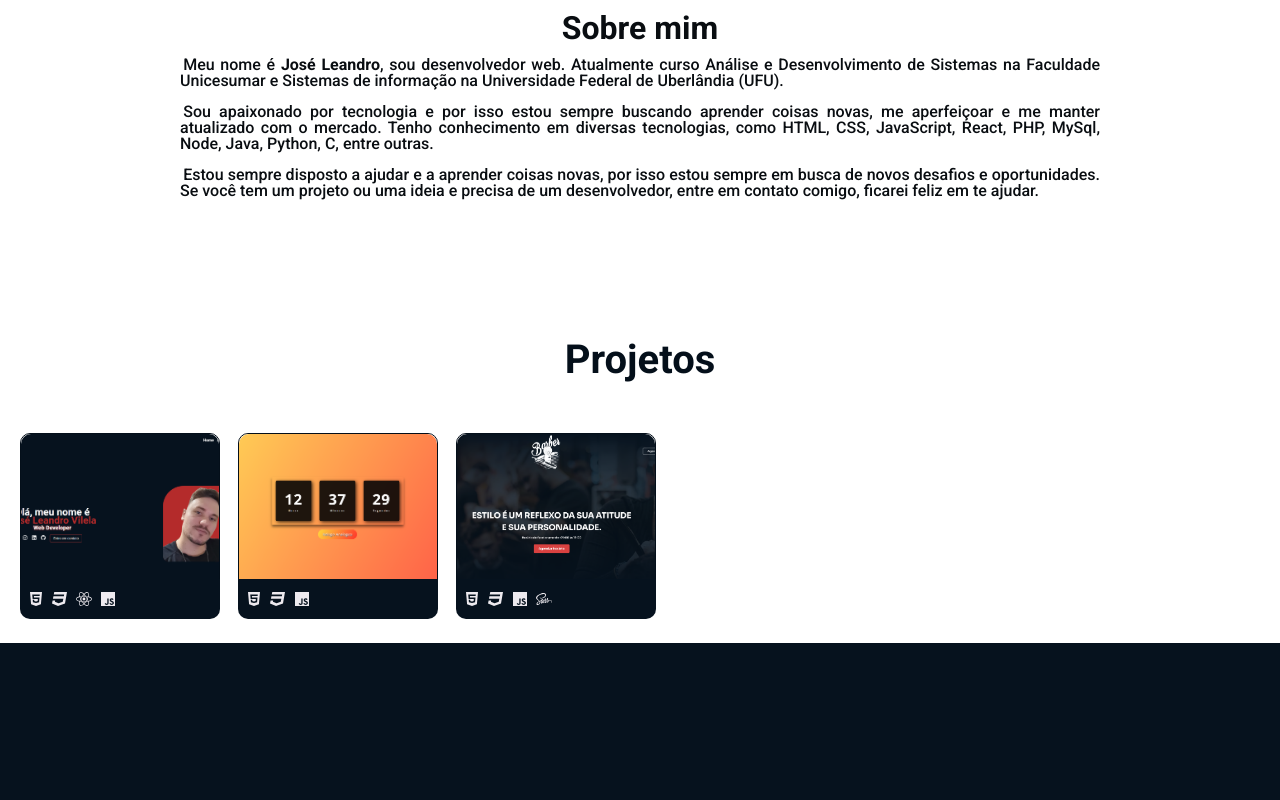
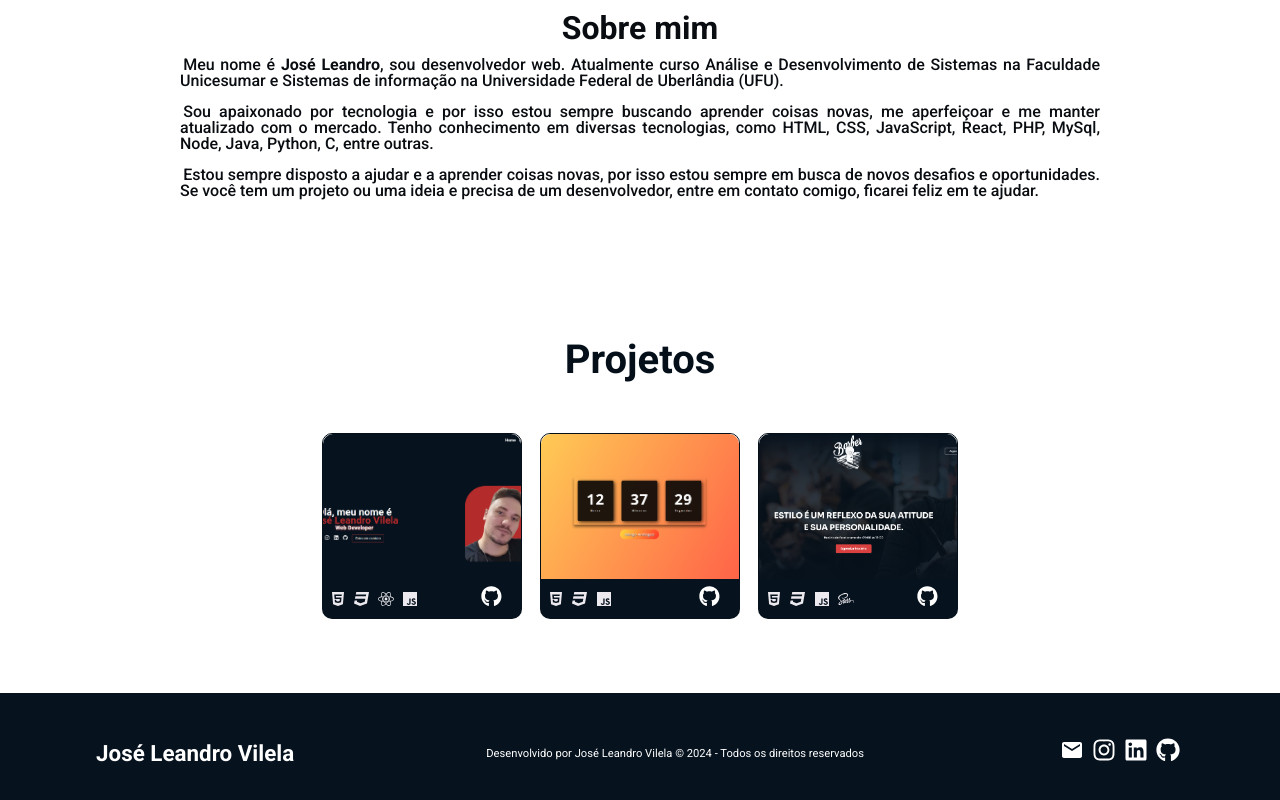
Before and after one commit to Vilelajlr/PortifolioJoseLeandroVilela, a React (Create React App) app in the folder portifolio/: page / in a window 1280 px wide. Shown: the part 964-1764 px from the top of the page. Built offline with nearby package versions, Linux system fonts and the light colour scheme.

Commit message:
footer portfolio

```diff
--- a/portifolio/src/App.js
+++ b/portifolio/src/App.js
@@ -12,6 +12,7 @@ import About from './components/pages/About';
 
 import './App.css';
 import Projects from './components/pages/Projects';
+import Footer from './components/pages/Footer';
 
 
 
@@ -32,14 +33,16 @@ function App() {
                 <div id="about">
                   <About />
                 </div>
-                <div id="projects" style={{ height: '100vh' }}>
+                <div id="projects">
                   <Projects />
                 </div>
-                </div>
+              </div>
             }
           />
           <Route path="/contact" element={<Contact />} />
         </Routes>
+
+        <Footer />
 
     </Router>
   );
--- a/portifolio/src/components/layout/Button.jsx
+++ b/portifolio/src/components/layout/Button.jsx
@@ -6,6 +6,6 @@ export default function ButtonEntreEmContato({link, conteudo, estilo}){
 
 
     return(
-        <a href={link} className={`${styles[estilo]}`}>{conteudo}</a>
+        <a href={link} target="_blank" className={`${styles[estilo]}`}>{conteudo}</a>
     );
 }
--- a/portifolio/src/components/layout/ProjectsLayout.jsx
+++ b/portifolio/src/components/layout/ProjectsLayout.jsx
@@ -13,7 +13,6 @@ export default function ProjectsLayout({ nome, imagem, link }) {
       <div className={styles.principal} onClick={url}>
           <div className={styles.size}>
             <img src={imagem} alt="Imagens Projetos" className={styles.img} />
-
             <div className={styles.txt}>
               <h2>{nome}</h2>
             </div>
--- a/portifolio/src/components/layout/modules/Navbar.module.css
+++ b/portifolio/src/components/layout/modules/Navbar.module.css
@@ -16,6 +16,7 @@
     left: 50%;
     transform: translate(-50%, 0);
     z-index: 1000;
+    padding: 0 20px;
 }
 
 
@@ -37,18 +38,17 @@
 
 .img_logo{
     color: var(--white-normal);
+    font-size: 0.9rem;
 }
 
 .list {
     display: flex;
     list-style: none;
     align-items: center;
+    gap: 20px;
 }
 
-.item{
-    margin-right: 1em;
 
-}
 
 .item a{
     color: white;
--- a/portifolio/src/components/layout/modules/ProjectsLayout.module.css
+++ b/portifolio/src/components/layout/modules/ProjectsLayout.module.css
@@ -43,3 +43,12 @@
     visibility: visible;
     background-color: rgba(0, 0, 0, 0.5);
 }
+
+
+@media screen and (max-width: 768px){
+    .size{
+        width: 100%;
+        height: 200px;
+    }
+
+}
--- /dev/null
+++ b/portifolio/src/components/pages/Footer.jsx
@@ -0,0 +1,40 @@
+import React from "react";
+import {FaGithub, FaInstagram, FaLinkedin} from "react-icons/fa";
+import { MdEmail } from "react-icons/md";
+
+import styles from "./modules/Footer.module.css";
+
+export default function Footer() {
+
+    const email = "mailto:vilelajlr@gmail.com";
+    const github = "https://github.com/Vilelajlr";
+    const instagram = "https://www.instagram.com/joseleandrovilela/";
+    const linkedin = "https://www.linkedin.com/in/vilelajlr/";
+
+    return(
+        <footer className={styles.footer}>
+            <div className={styles.flex}>
+                <div className={styles.txt_logo}>
+                    <h1>José Leandro Vilela</h1>
+                </div>
+                <div className={styles.txt_direitos}>
+                    <p>Desenvolvido por José Leandro Vilela <span>&copy; 2024 - Todos os direitos reservados</span></p>
+                </div>
+                <div className={styles.icons}>
+                    <a href={email}>
+                        <MdEmail />
+                    </a>
+                    <a href={instagram}>
+                        <FaInstagram />
+                    </a>
+                    <a href={linkedin}>
+                        <FaLinkedin />
+                    </a>
+                    <a href={github}>
+                        <FaGithub />
+                    </a>
+                </div>
+            </div>
+        </footer>
+    );
+}
--- a/portifolio/src/components/pages/Home.jsx
+++ b/portifolio/src/components/pages/Home.jsx
@@ -23,7 +23,7 @@ export default function Home(){
 
                         <Button link="https://www.linkedin.com/in/vilelajlr/" conteudo={<FaLinkedin/>} estilo="redes" />
 
-                        <Button link="#" conteudo={<FaGithub/>} estilo="redes" />
+                        <Button link="https://github.com/Vilelajlr" conteudo={<FaGithub/>} estilo="redes" />
 
                         <div>
                             <Button link="/contato" conteudo="Entre em contato" estilo="contact" />
--- a/portifolio/src/components/pages/Projects.jsx
+++ b/portifolio/src/components/pages/Projects.jsx
@@ -1,11 +1,12 @@
 import React from "react";
-import {FaHtml5, FaCss3, FaReact, FaJs, FaSass } from "react-icons/fa";
+import {FaHtml5, FaCss3, FaReact, FaJs, FaSass, FaGithub } from "react-icons/fa";
 
 import portfolio from "../imgs/portifolioVilela.png";
 import relogio from "../imgs/relogioDA.png";
 import lpVilela from "../imgs/landingPageVilela.png";
 
 import ProjectsLayout from "../layout/ProjectsLayout";
+
 
 import styles from "./modules/Projects.module.css";
 
@@ -47,6 +48,19 @@ export default function Projects(){
                     <div className={styles.icons}>
                         <div className={styles.ic}>
                             {project.icons}
+
+
+
+                        </div>
+
+                        <div className={styles.github}>
+                                <button onClick={
+                                    () => window.open(project.github, "_blank")
+                                 }>
+                                    <abbr title="Ver projeto no github">
+                                        <FaGithub />
+                                    </abbr>
+                                </button>
                         </div>
 
                     </div>
--- /dev/null
+++ b/portifolio/src/components/pages/modules/Footer.module.css
@@ -0,0 +1,76 @@
+.footer{
+    width: 100%;
+    background-color: var(--primary-normal);
+
+    display: flex;
+    justify-content: center;
+    align-items: center;
+    height: 15dvh;
+}
+
+.flex{
+    max-width: 1420px;
+    display: flex;
+    align-items: center;
+    justify-content: space-around;
+    width: 100%;
+}
+
+.txt_logo{
+    font-size: 0.7rem;
+    color: var(--white-normal);
+    font-weight: bolder;
+}
+
+.txt_direitos{
+    font-size: 0.7rem;
+    color: var(--white-normal);
+}
+
+
+.icons{
+    display: flex;
+    justify-content: space-around;
+    width: 10%;
+
+}
+
+.icons a{
+    color: var(--white-normal);
+    font-size: 1.5rem;
+    text-decoration: none;
+
+}
+
+.icons a:hover{
+    color: var(--red-light);
+
+    animation: move 2s alternate infinite;
+}
+
+@keyframes move{
+    0%{
+        transform: translateY(0);
+    }
+    50%{
+        transform: translateY(-5px);
+    }
+    100%{
+        transform: translateY(0);
+    }
+}
+
+
+@media screen and (max-width: 768px){
+    .flex{
+        flex-direction: column;
+        gap: 20px;
+    }
+
+    .icons{
+        width: 100%;
+        justify-content: center;
+        gap: 40px;
+    }
+
+}
--- a/portifolio/src/components/pages/modules/Projects.module.css
+++ b/portifolio/src/components/pages/modules/Projects.module.css
@@ -2,6 +2,7 @@
     background-color: var(--white-normal);
     min-height: 300px;
     overflow: hidden;
+
 }
 
 .section > h1{
@@ -20,7 +21,8 @@
     flex-wrap: wrap;
     align-items: center;
     gap: 18px;
-    margin-bottom: 20px;
+    margin-bottom: 70px;
+    justify-content: center;
 
 }
 
@@ -33,6 +35,9 @@
     align-items: center;
     background-color: var(--primary-normal);
     border-radius: 0 0 10px 10px;
+    justify-content: space-between;
+    padding-right: 20px;
+
 }
 
 .ic{
@@ -41,3 +46,30 @@
     gap: 8px;
     margin-left: 8px;
 }
+
+.github > button{
+    font-size: 1.3rem;
+    background-color: transparent;
+    border: none;
+    color: white;
+    cursor: pointer;
+    transition: color 0.5s ease;
+
+}
+
+.github > button:hover{
+    color: var(--red-normal);
+}
+
+
+@media screen and (max-width: 768px){
+    .max_width{
+        flex-direction: column;
+    }
+
+    .principal{
+        width: 100%;
+        justify-content: center;
+        border-radius: 0 0 10px 10px;
+    }
+}
```
